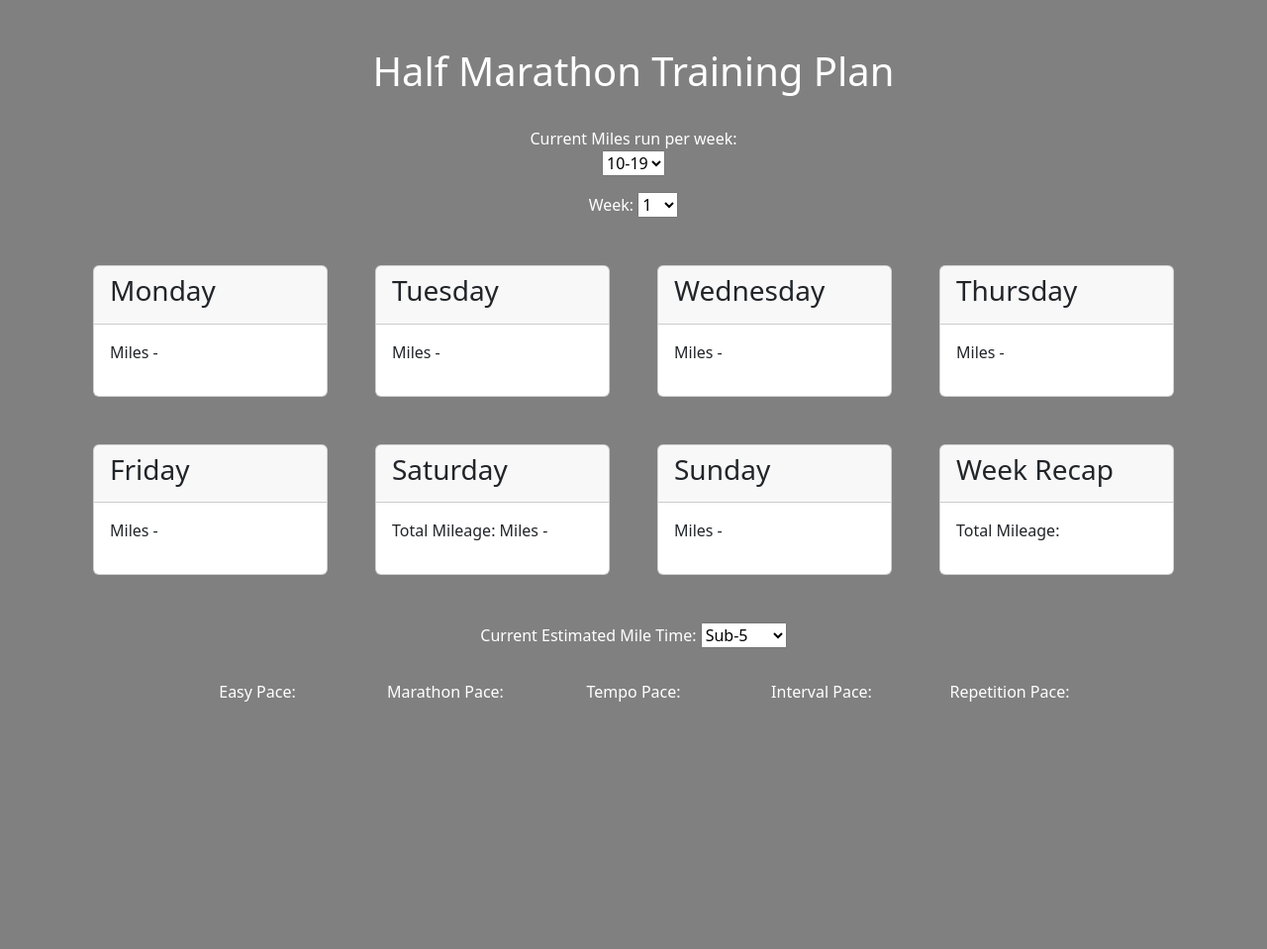
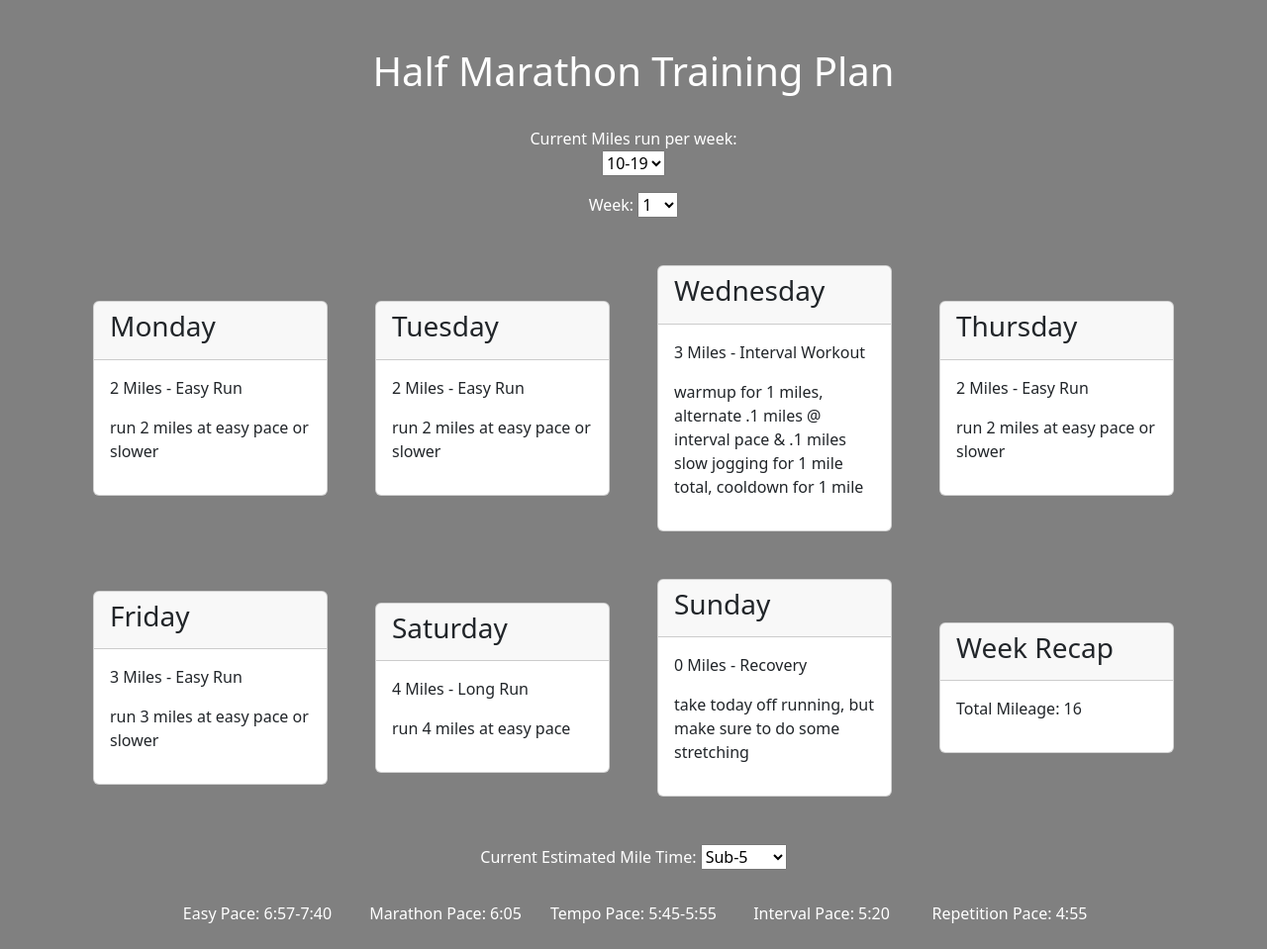
Before and after one commit to jimmyshultz/running_plan_website, a plain HTML site: page www/index.html in a window 1280 px wide. Shown: the whole page at 99% size. Before the commit the page ends 800 px from the top, so only its background shows below. Drawn offline with nearby package versions, Linux system fonts and the light colour scheme; files that its build step writes are made by us from their sources.

Commit message:
Changing the links to js and css files in index.html so the webpage renders properly after reorganizing the file directory.

```diff
--- a/www/index.html
+++ b/www/index.html
@@ -6,7 +6,7 @@
     <meta http-equiv="X-UA-Compatible" content="ie=edge">
     <title>Running Plans</title>
     <link href="https://cdn.jsdelivr.net/npm/bootstrap@5.3.2/dist/css/bootstrap.min.css" rel="stylesheet" integrity="sha384-T3c6CoIi6uLrA9TneNEoa7RxnatzjcDSCmG1MXxSR1GAsXEV/Dwwykc2MPK8M2HN" crossorigin="anonymous">
-    <link rel="stylesheet" href="styles.css">
+    <link rel="stylesheet" href="css/styles.css">
   </head>
   <body>
     <div class="container">
@@ -114,7 +114,7 @@
                         <h3>Saturday</h3>
                     </div>
                     <div class="card-body">
-                        <p>Total Mileage: <span class="daily-mileage" id="saturday-miles"></span> Miles - <span class="daily-workout-type" id="saturday-workout-type"></span></p>
+                        <p><span class="daily-mileage" id="saturday-miles"></span> Miles - <span class="daily-workout-type" id="saturday-workout-type"></span></p>
                         <p><span class="daily-instructions" id="saturday-instructions"></span></p>
                     </div>
                 </div>
@@ -179,6 +179,6 @@
         </div>
     </div>
     <script src="https://cdn.jsdelivr.net/npm/bootstrap@5.3.2/dist/js/bootstrap.bundle.min.js" integrity="sha384-C6RzsynM9kWDrMNeT87bh95OGNyZPhcTNXj1NW7RuBCsyN/o0jlpcV8Qyq46cDfL" crossorigin="anonymous"></script>
-	<script src="script.js"></script>
+	<script src="js/script.js"></script>
   </body>
 </html>
```
Also changed, not shown: 2 other files.
